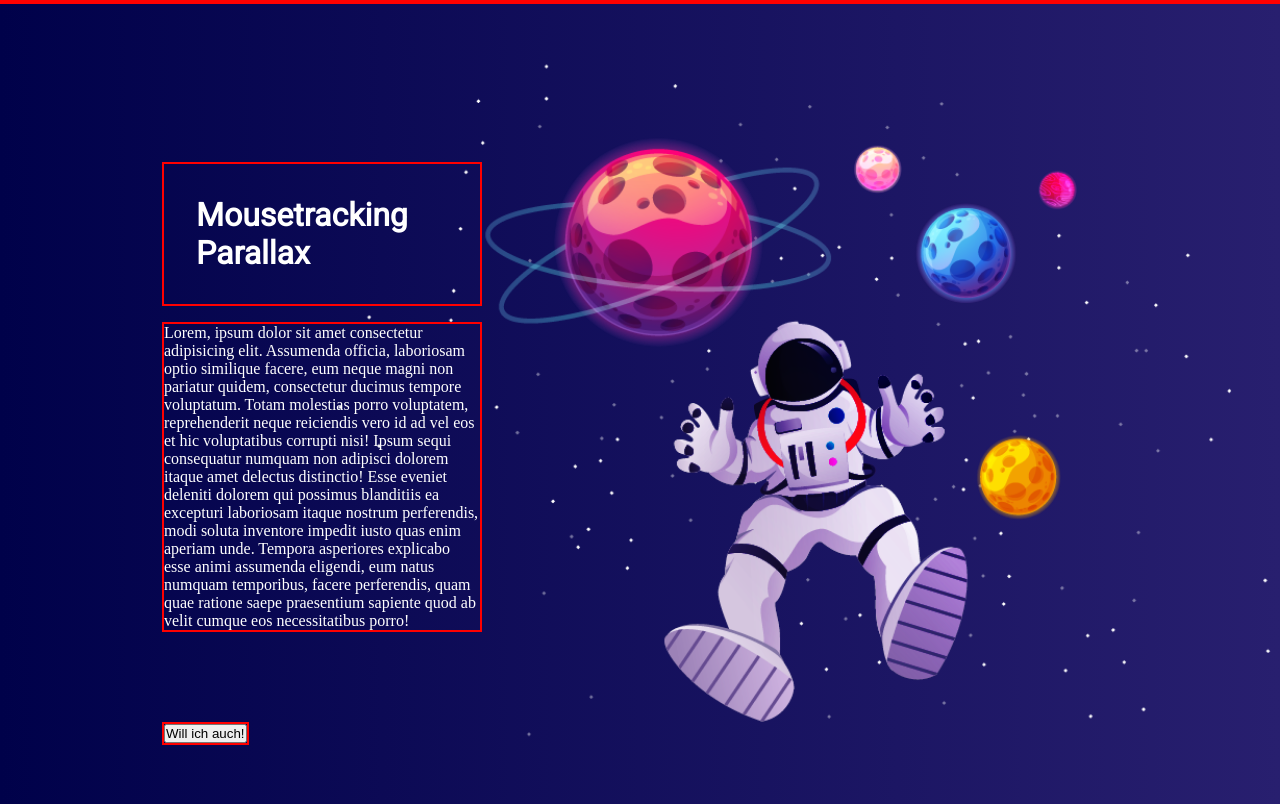
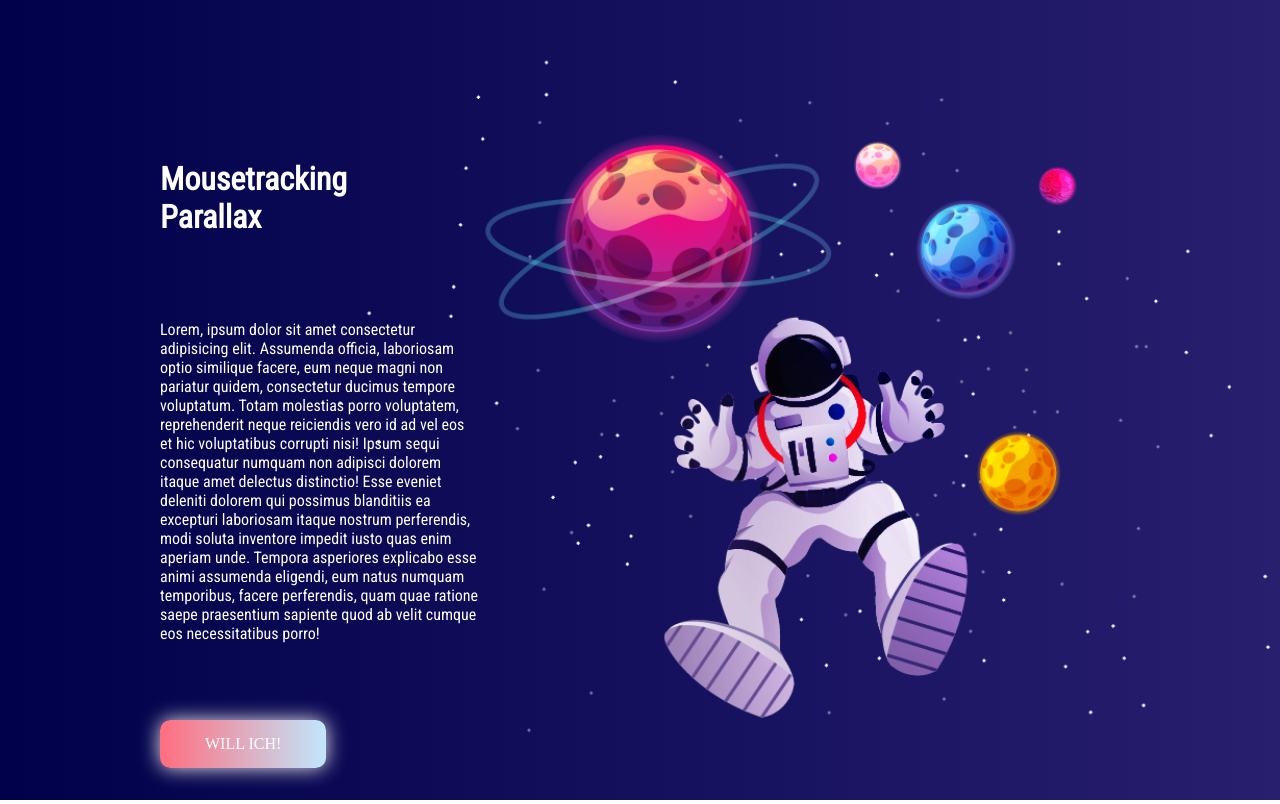
Before and after one commit to xadrus1799/spaceman-parallax, a plain HTML site: page index.html in a window 1280 px wide. Drawn offline with Linux system fonts and the light colour scheme.

Commit message:
fixed font

```diff
--- a/index.html
+++ b/index.html
@@ -7,11 +7,11 @@
     <meta charset="UTF-8">
     <meta http-equiv="X-UA-Compatible" content="IE=edge">
     <meta name="viewport" content="width=device-width, initial-scale=1.0">
-    <title>Document</title>
+    <title>Moving Astronout parallax</title>
 
     <link rel="preconnect" href="https://fonts.googleapis.com">
     <link rel="preconnect" href="https://fonts.gstatic.com" crossorigin>
-    <link href="https://fonts.googleapis.com/css2?family=Roboto&display=swap" rel="stylesheet">
+    <link href="https://fonts.googleapis.com/css2?family=Roboto+Condensed&display=swap" rel="stylesheet">
 
 </head>
 
@@ -24,8 +24,8 @@
         <div class="text">
             Lorem, ipsum dolor sit amet consectetur adipisicing elit. Assumenda officia, laboriosam optio similique facere, eum neque magni non pariatur quidem, consectetur ducimus tempore voluptatum. Totam molestias porro voluptatem, reprehenderit neque reiciendis vero id ad vel eos et hic voluptatibus corrupti nisi! Ipsum sequi consequatur numquam non adipisci dolorem itaque amet delectus distinctio! Esse eveniet deleniti dolorem qui possimus blanditiis ea excepturi laboriosam itaque nostrum perferendis, modi soluta inventore impedit iusto quas enim aperiam unde. Tempora asperiores explicabo esse animi assumenda eligendi, eum natus numquam temporibus, facere perferendis, quam quae ratione saepe praesentium sapiente quod ab velit cumque eos necessitatibus porro!
         </div>
-        <div class="button">
-            <button>Will ich auch!</button>
+        <div>
+            <a class="button" href="https://www.huebbers-design.de">Will ich!</a>
         </div>
     </div>
 
--- a/style.css
+++ b/style.css
@@ -54,39 +54,57 @@ Call to Action Size
 ********/
 
 .left-container {
-
-    border: 2px solid red;
     bottom: 700px;
     z-index: 100;
 }
 .headline {
     position: absolute;
-    border: 2px solid red;
     z-index: 100;
     color: white;
-    padding: 2em;
     width: 20em;
     margin-top: 10em;
     margin-left: 10em;
-
 }
 .headline h1{
-    font-family: 'Roboto', sans-serif;
+    font-family: 'Roboto Condensed', sans-serif;
 }
 .text {
     position: absolute;
-    border: 2px solid red;
     z-index: 100;
     box-sizing: border-box;
     color: white;
     width: 20em;
     margin-top: 20em;
     margin-left: 10em;
+    font-family: 'Roboto Condensed', sans-serif;
+}
+
+
+
+.button {
+    background-image: linear-gradient(to right, #ff6e7f 0%, #bfe9ff  51%, #ff6e7f  100%)
 }
 .button {
-    position: absolute;
-    border: 2px solid red;
-    z-index: 100;
-    margin-top: 45em;
-    margin-left: 10em;
-}
+   margin: 10px;
+   padding: 15px 45px;
+   text-align: center;
+   text-transform: uppercase;
+   transition: 0.5s;
+   background-size: 200% auto;
+   color: white;
+   box-shadow: 0 0 20px #eee;
+   border-radius: 10px;
+   position: absolute;
+   z-index: 100;
+   margin-top: 45em;
+   margin-left: 10em;
+ }
+ .button:hover {
+   background-position: right center; /* change the direction of the change here */
+   color: #fff;
+   text-decoration: none;
+ }
+ a.button{
+    text-decoration: none;
+    color: white;
+ }
```
Also changed, not shown: 1 other file.
